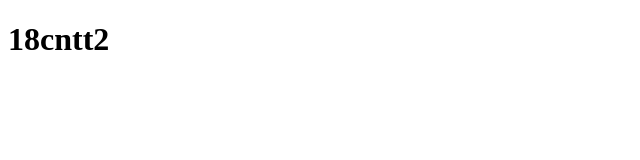
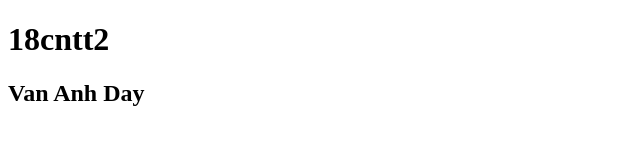
Before and after one commit to SHTDUYEN/MaNguonMo18CNTT2, a plain HTML site: page index.html in a window 1280 px wide. Shown: the whole page, without its empty margins (0-640 px from the left). Drawn offline with Linux system fonts and the light colour scheme.

Commit message:
da xong h2

```diff
--- a/index.html
+++ b/index.html
@@ -8,5 +8,6 @@
 </head>
 <body>
     <h1>18cntt2</h1>
+    <h2>Van Anh Day</h2>
 </body>
 </html>
```
